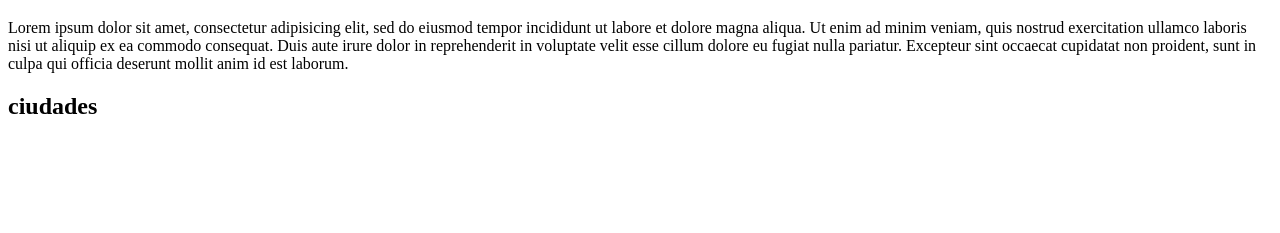
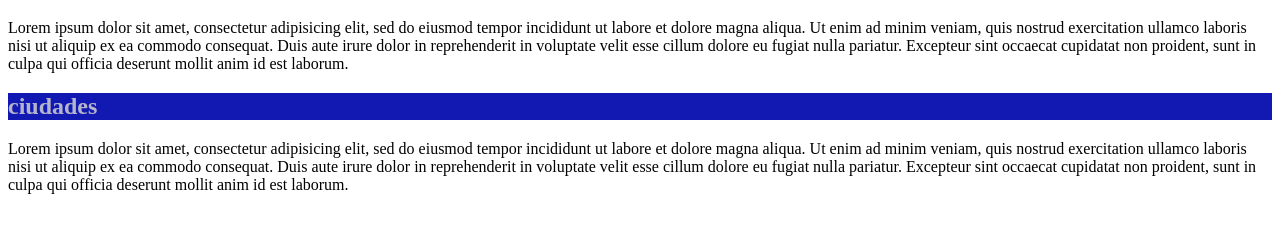
Before and after one commit to 123mile123/RepositorioLuna, a plain HTML site: page index.html in a window 1280 px wide. Shown: the part 61-294 px from the top of the page. Drawn offline with Linux system fonts and the light colour scheme; files that its build step writes are made by us from their sources.

Commit message:
agregando subtitulo_II

```diff
--- a/css/styles.css
+++ b/css/styles.css
@@ -3,3 +3,8 @@
 	background-color: #1219B3;
 
 }
+
+h2{
+	color: #B4B5CA;
+	background-color: #1219B3;
+}
--- a/index.html
+++ b/index.html
@@ -16,5 +16,12 @@
 	proident, sunt in culpa qui officia deserunt mollit anim id est laborum.
 	</p>
 	<h2>ciudades</h2>
+	<p>Lorem ipsum dolor sit amet, consectetur adipisicing elit, sed do eiusmod
+	tempor incididunt ut labore et dolore magna aliqua. Ut enim ad minim veniam,
+	quis nostrud exercitation ullamco laboris nisi ut aliquip ex ea commodo
+	consequat. Duis aute irure dolor in reprehenderit in voluptate velit esse
+	cillum dolore eu fugiat nulla pariatur. Excepteur sint occaecat cupidatat non
+	proident, sunt in culpa qui officia deserunt mollit anim id est laborum.</p>
+
 </body>
 </html>
```
